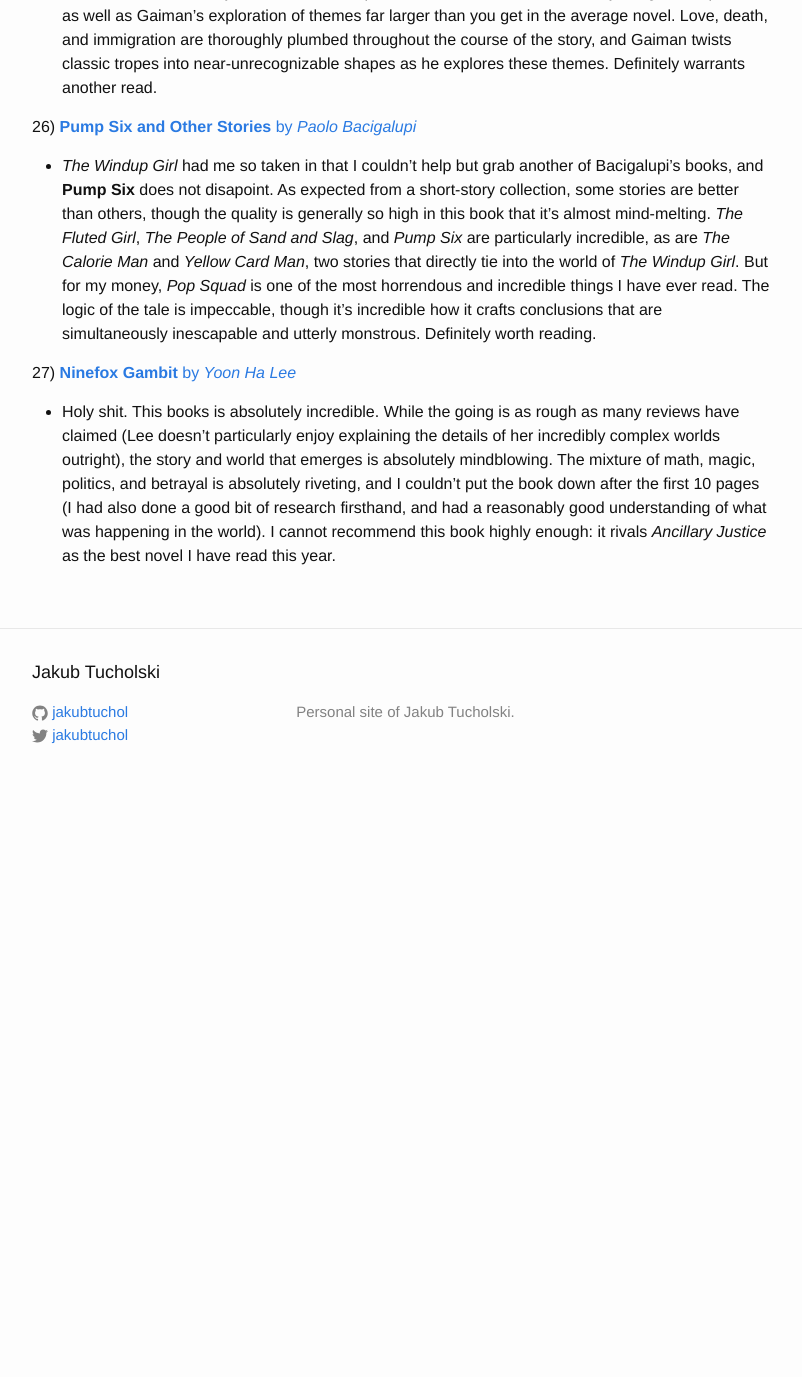
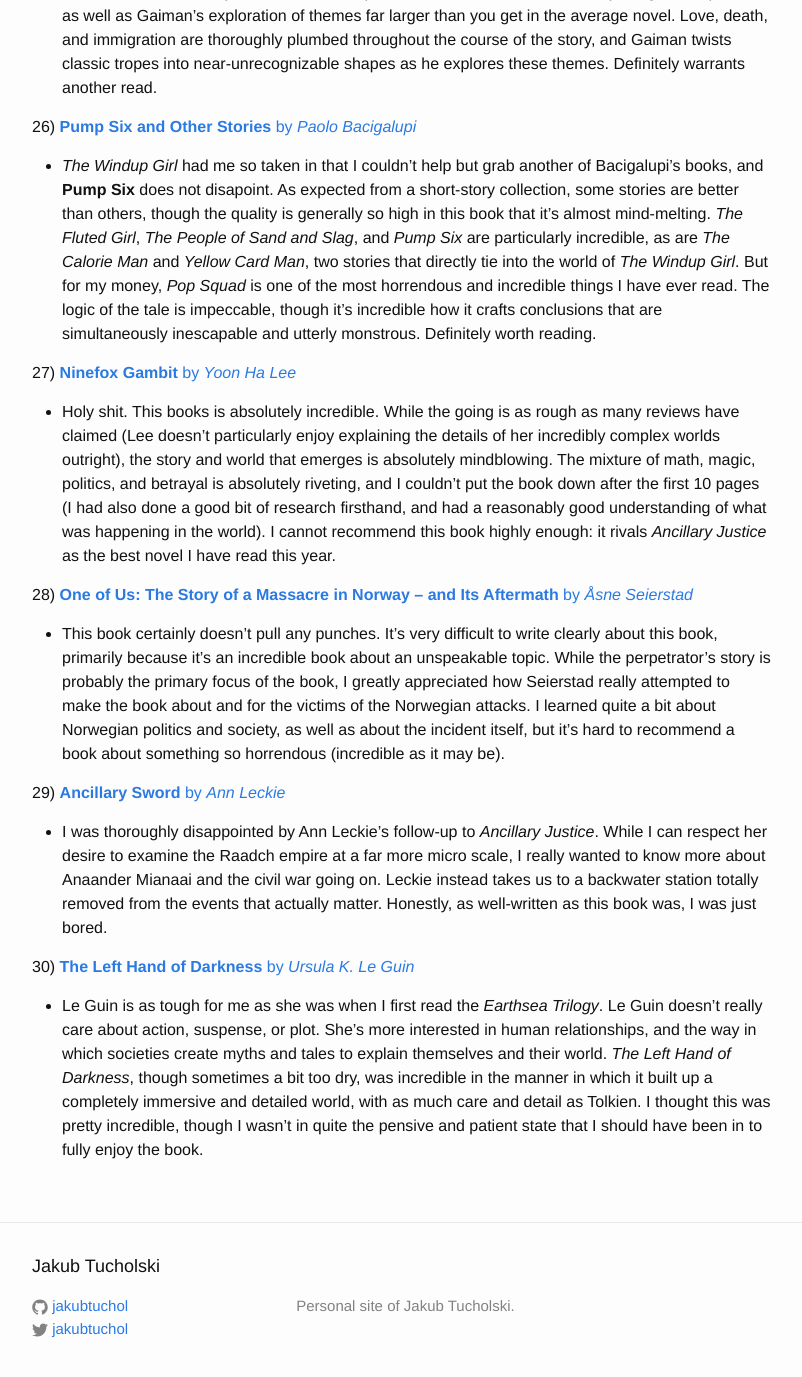
Before and after one commit to jakubtuchol/jakubtuchol.github.io, a Jekyll site: the page built from _posts/2017-01-02-yearly-reading-list.markdown, in a window 1280 px wide and 1400 px high, scrolled down 4801 px. Shown: the top 1377 px of the window, without its empty margins (238-1040 px from the left). Built offline with Jekyll 4.4.1, drawn with Linux system fonts in a browser that asks for light colours; before the commit the page ends 5607 px from its top, so only the background shows below that.

Commit message:
yearly list

```diff
--- a/_posts/2017-01-02-yearly-reading-list.markdown
+++ b/_posts/2017-01-02-yearly-reading-list.markdown
@@ -118,6 +118,18 @@ This year, I'm aiming to read 52 books (one per week for a year). I'll be keepin
 
 * Holy shit. This books is absolutely incredible. While the going is as rough as many reviews have claimed (Lee doesn't particularly enjoy explaining the details of her incredibly complex worlds outright), the story and world that emerges is absolutely mindblowing. The mixture of math, magic, politics, and betrayal is absolutely riveting, and I couldn't put the book down after the first 10 pages (I had also done a good bit of research firsthand, and had a reasonably good understanding of what was happening in the world). I cannot recommend this book highly enough: it rivals *Ancillary Justice* as the best novel I have read this year.
 
+28) [**One of Us: The Story of a Massacre in Norway -- and Its Aftermath** by *Åsne Seierstad*][one_of_us]
+
+* This book certainly doesn't pull any punches. It's very difficult to write clearly about this book, primarily because it's an incredible book about an unspeakable topic. While the perpetrator's story is probably the primary focus of the book, I greatly appreciated how Seierstad really attempted to make the book about and for the victims of the Norwegian attacks. I learned quite a bit about Norwegian politics and society, as well as about the incident itself, but it's hard to recommend a book about something so horrendous (incredible as it may be).
+
+29) [**Ancillary Sword** by *Ann Leckie*][ancillary_sword]
+
+* I was thoroughly disappointed by Ann Leckie's follow-up to *Ancillary Justice*. While I can respect her desire to examine the Raadch empire at a far more micro scale, I really wanted to know more about Anaander Mianaai and the civil war going on. Leckie instead takes us to a backwater station totally removed from the events that actually matter. Honestly, as well-written as this book was, I was just bored.
+
+30) [**The Left Hand of Darkness** by *Ursula K. Le Guin*][left_hand]
+
+* Le Guin is as tough for me as she was when I first read the *Earthsea Trilogy*. Le Guin doesn't really care about action, suspense, or plot. She's more interested in human relationships, and the way in which societies create myths and tales to explain themselves and their world. *The Left Hand of Darkness*, though sometimes a bit too dry, was incredible in the manner in which it built up a completely immersive and detailed world, with as much care and detail as Tolkien. I thought this was pretty incredible, though I wasn't in quite the pensive and patient state that I should have been in to fully enjoy the book.
+
 [black_flags]:         https://www.amazon.com/Black-Flags-Rise-Joby-Warrick/dp/0804168938
 [shock_doctrine]:      https://www.amazon.com/Shock-Doctrine-Rise-Disaster-Capitalism/dp/0312427999
 [stranger]:            https://www.amazon.com/Stranger-Albert-Camus/dp/0679720200
@@ -146,3 +158,6 @@ This year, I'm aiming to read 52 books (one per week for a year). I'll be keepin
 [american_gods]:       https://www.amazon.com/American-Gods-Tenth-Anniversary-Novel/dp/0062472100
 [pump_six]:            https://www.amazon.com/Pump-Other-Stories-Paolo-Bacigalupi/dp/1597802026
 [ninefox_gambit]:      https://www.amazon.com/Ninefox-Gambit-Yoon-Ha-Lee/dp/1781084491
+[one_of_us]:           https://www.amazon.com/One-Us-Massacre-Norway-Aftermath/dp/0374536090
+[ancillary_sword]:     https://www.amazon.com/Ancillary-Sword-Imperial-Radch-Leckie/dp/0316246654
+[left_hand]:           https://www.amazon.com/Left-Hand-Darkness-Ursula-Guin/dp/0441478123
```
